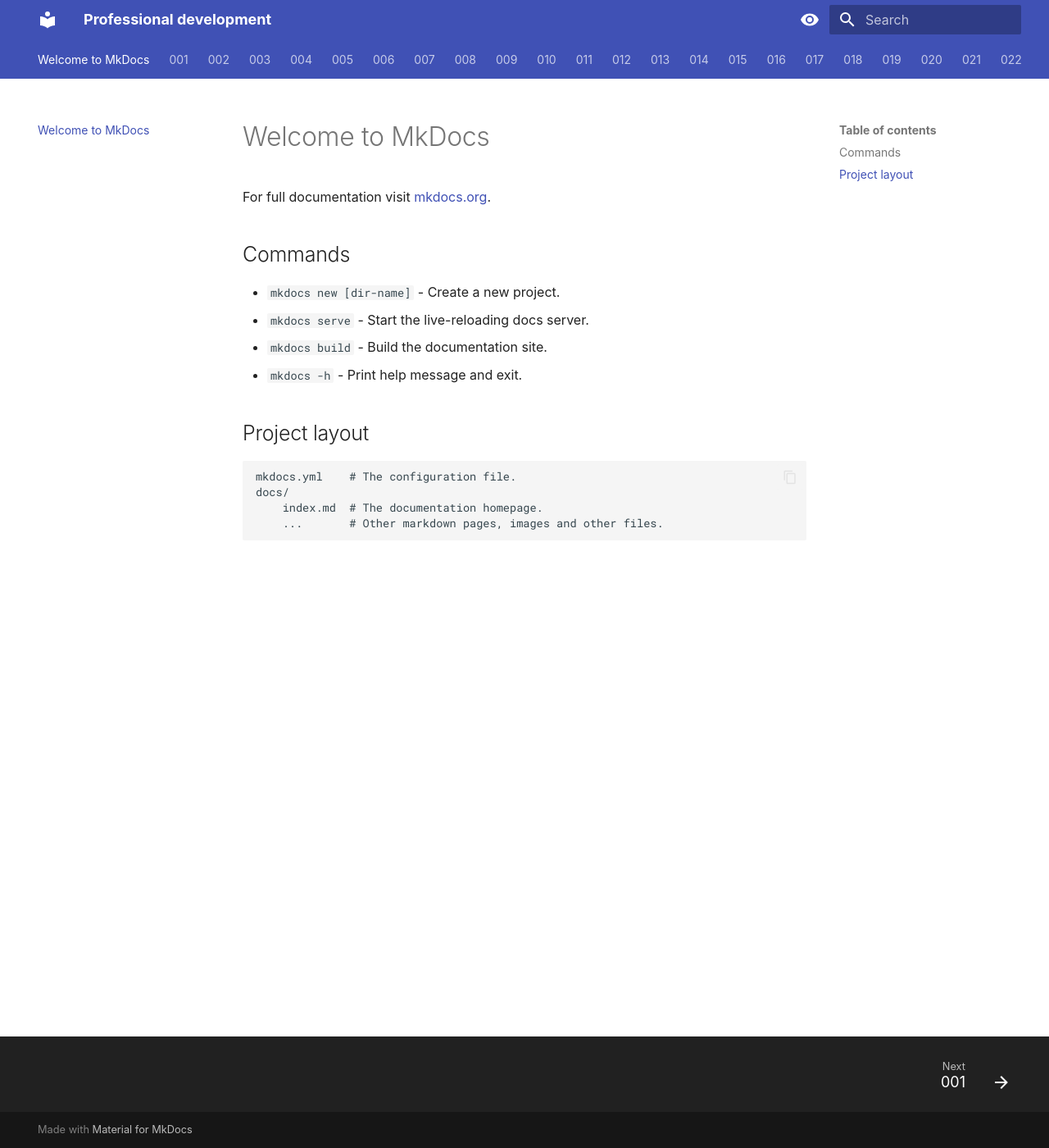
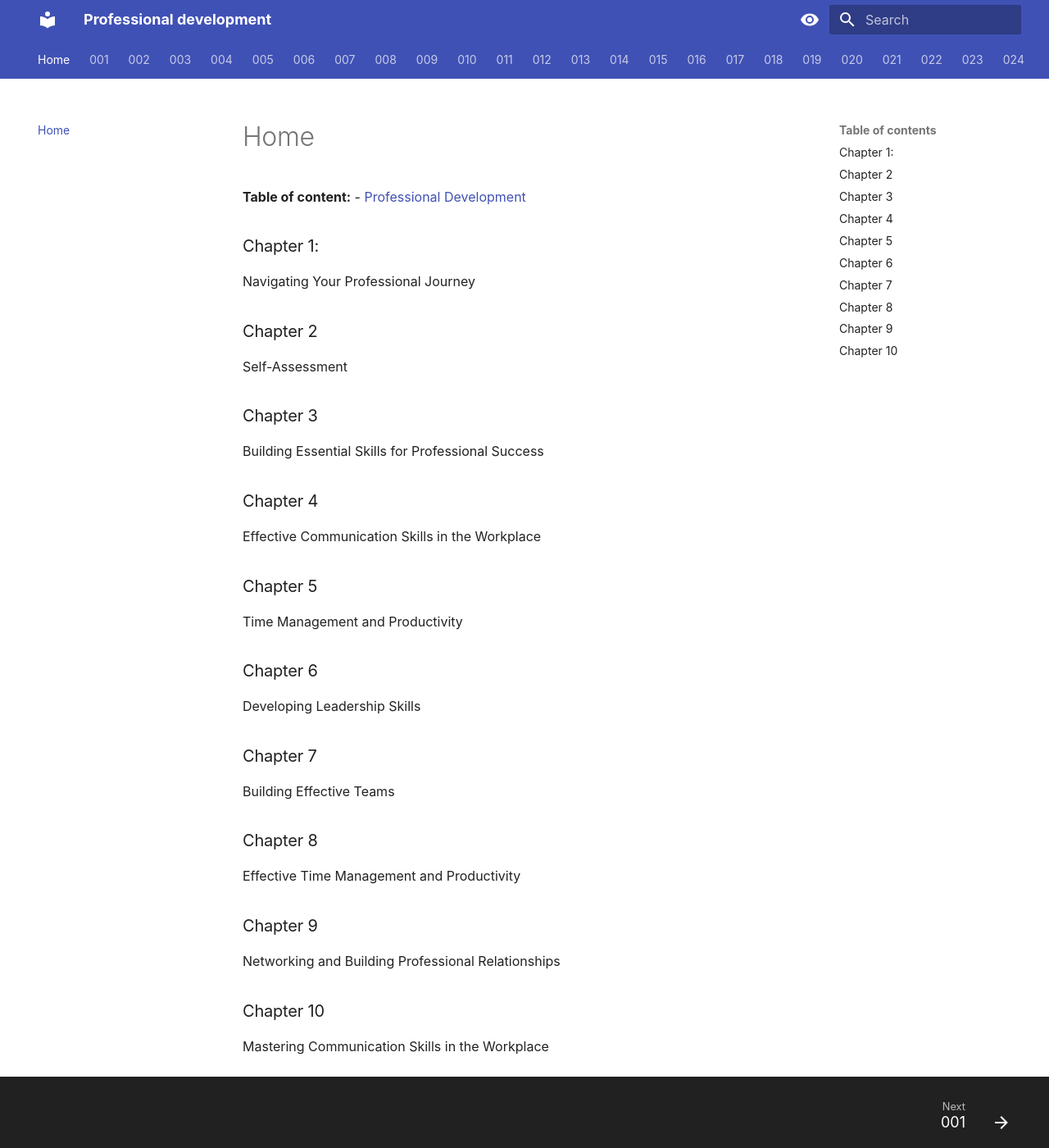
Before and after one commit to meghh07/ESDSDOC, an MkDocs documentation site: the page built from docs/index.md, in a window 1280 px wide and 1400 px high. Shown: the whole window at 82% size. Built offline with MkDocs 1.6.1 and Material for MkDocs 9.7.7, drawn with Linux system fonts in a browser that asks for light colours; some web fonts are replaced.

Commit message:
index file updated
done with index

```diff
--- a/docs/index.md
+++ b/docs/index.md
@@ -1,17 +1,44 @@
-# Welcome to MkDocs
+**Table of content:**
+- [Professional Development](#Chapter 1:)
 
-For full documentation visit [mkdocs.org](https://www.mkdocs.org).
 
-## Commands
+<!-- headings -->
+<a id="item-one"></a>
+### Chapter 1:
+Navigating Your Professional Journey
 
-* `mkdocs new [dir-name]` - Create a new project.
-* `mkdocs serve` - Start the live-reloading docs server.
-* `mkdocs build` - Build the documentation site.
-* `mkdocs -h` - Print help message and exit.
+<a id="item-two"></a>
+### Chapter 2
+Self-Assessment
 
-## Project layout
+<a id="item-three"></a>
+### Chapter 3
+Building Essential Skills for Professional Success
 
-    mkdocs.yml    # The configuration file.
-    docs/
-        index.md  # The documentation homepage.
-        ...       # Other markdown pages, images and other files.
+<a id="item-four"></a>
+### Chapter 4
+Effective Communication Skills in the Workplace
+
+<a id="item-five"></a>
+### Chapter 5
+Time Management and Productivity
+
+<a id="item-six"></a>
+### Chapter 6
+Developing Leadership Skills
+
+<a id="item-seven"></a>
+### Chapter 7
+Building Effective Teams
+
+<a id="item-eight "></a>
+### Chapter 8
+Effective Time Management and Productivity
+
+<a id="item-nine "></a>
+### Chapter 9
+Networking and Building Professional Relationships
+
+<a id="item- ten "></a>
+### Chapter 10
+Mastering Communication Skills in the Workplace
```
Also changed, not shown: 1 other file.
